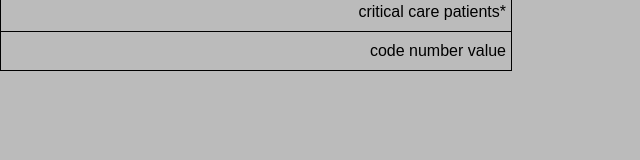
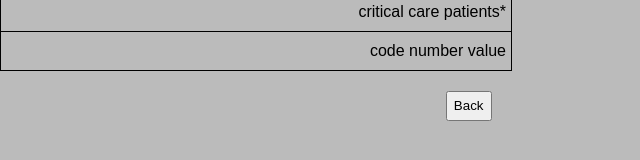
Before and after one commit to vinport16/Surge-Management, a website: page data_top.html in a window 1280 px wide. Shown: the part 570-730 px from the top of the page, without its empty margins (0-640 px from the left). Drawn offline with Linux system fonts and the light colour scheme.

Commit message:
added back button to data page

```diff
--- a/data_top.html
+++ b/data_top.html
@@ -80,7 +80,11 @@
 			<tr>
 				<td>code number value</td>
 			</tr>
+			<tr>
+				<td style="padding:0px; padding-right: 20px; padding-top: 20px; border-width: 0px;"><button style="height: 30px;" onclick="window.history.back()">Back</button></td>
+			</tr>
 		</table>
+
 	</div>
 	<div class="tab">
 		<table>
```
